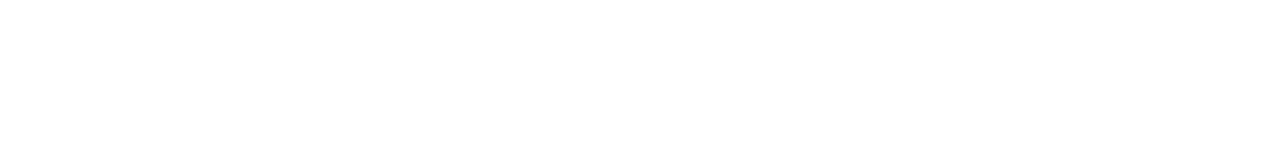
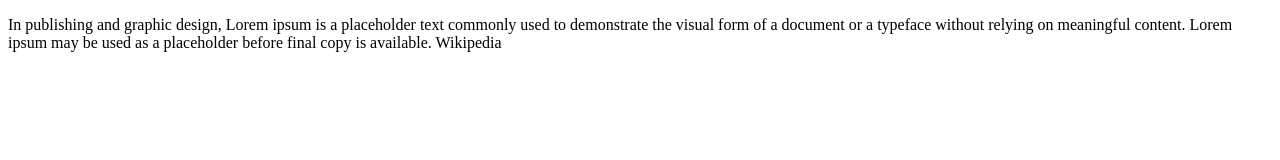
Before and after one commit to ehemon66/my_first-repo-m, a plain HTML site: page index.html in a window 1280 px wide. Drawn offline with Linux system fonts and the light colour scheme.

Commit message:
paragraph

```diff
--- a/index.html
+++ b/index.html
@@ -8,5 +8,7 @@
 </head>
 <body>
 
+    <p>In publishing and graphic design, Lorem ipsum is a placeholder text commonly used to demonstrate the visual form of a document or a typeface without relying on meaningful content. Lorem ipsum may be used as a placeholder before final copy is available. Wikipedia</p>
+
 </body>
 </html>
```
